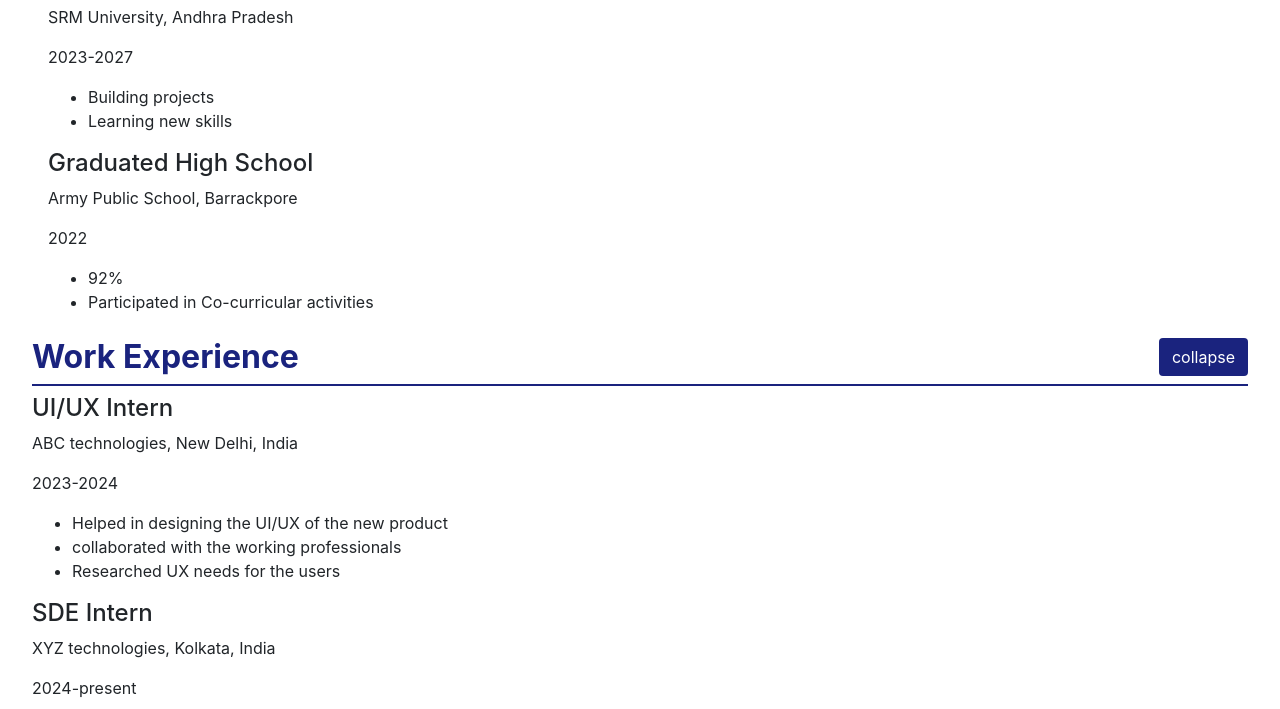
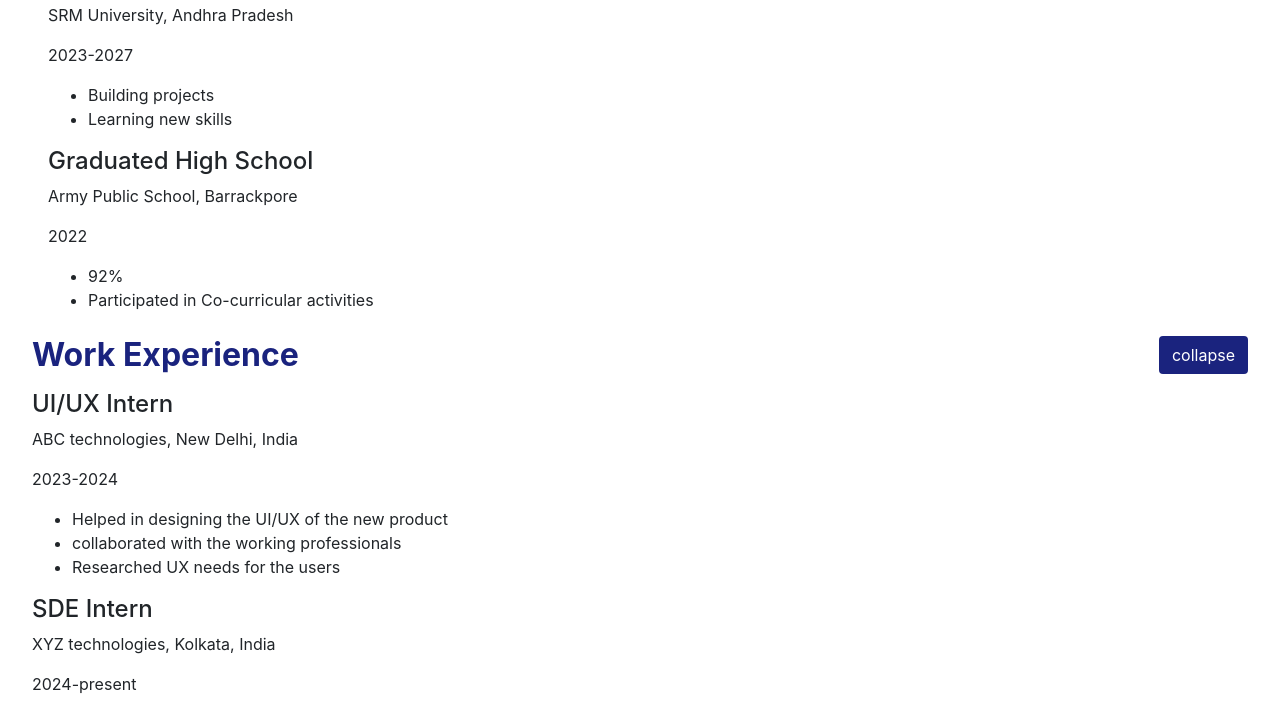
Before and after one commit to ShatadruM/WebTech_assignment, a plain HTML site: page index.html in a window 1280 px wide. Shown: the part 634-1343 px from the top of the page. Drawn offline with nearby package versions, Linux system fonts and the light colour scheme.

Commit message:
removed borders

```diff
--- a/index.html
+++ b/index.html
@@ -6,6 +6,9 @@
     <title>Professional Resume</title>
     <link rel="stylesheet" href="https://cdn.jsdelivr.net/npm/bootstrap@4.6.2/dist/css/bootstrap.min.css">
     <style>
+        h2{
+            border: none !important;
+        }
         button{
             background-color: #1a237e !important;
             color: white !important;
```
